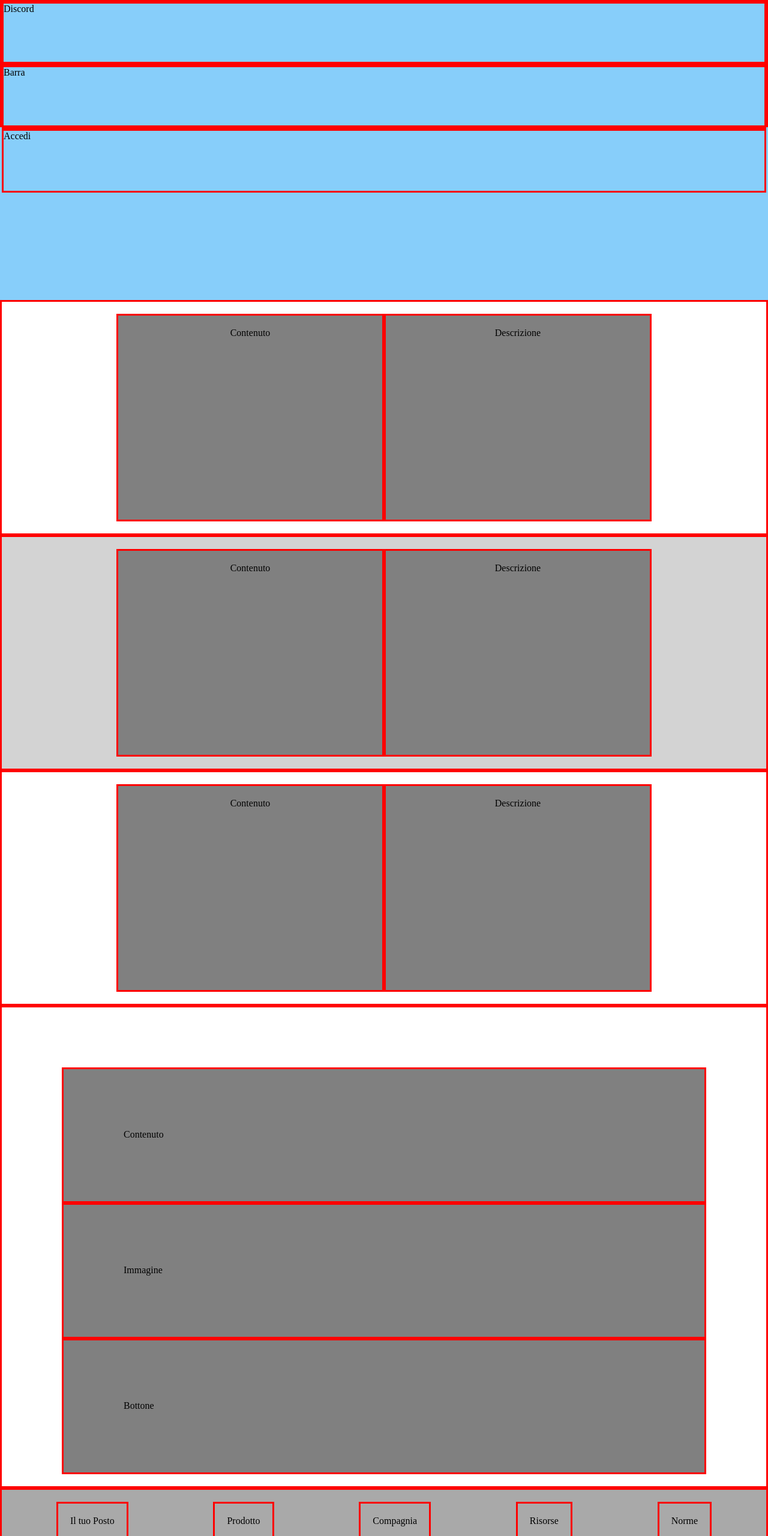
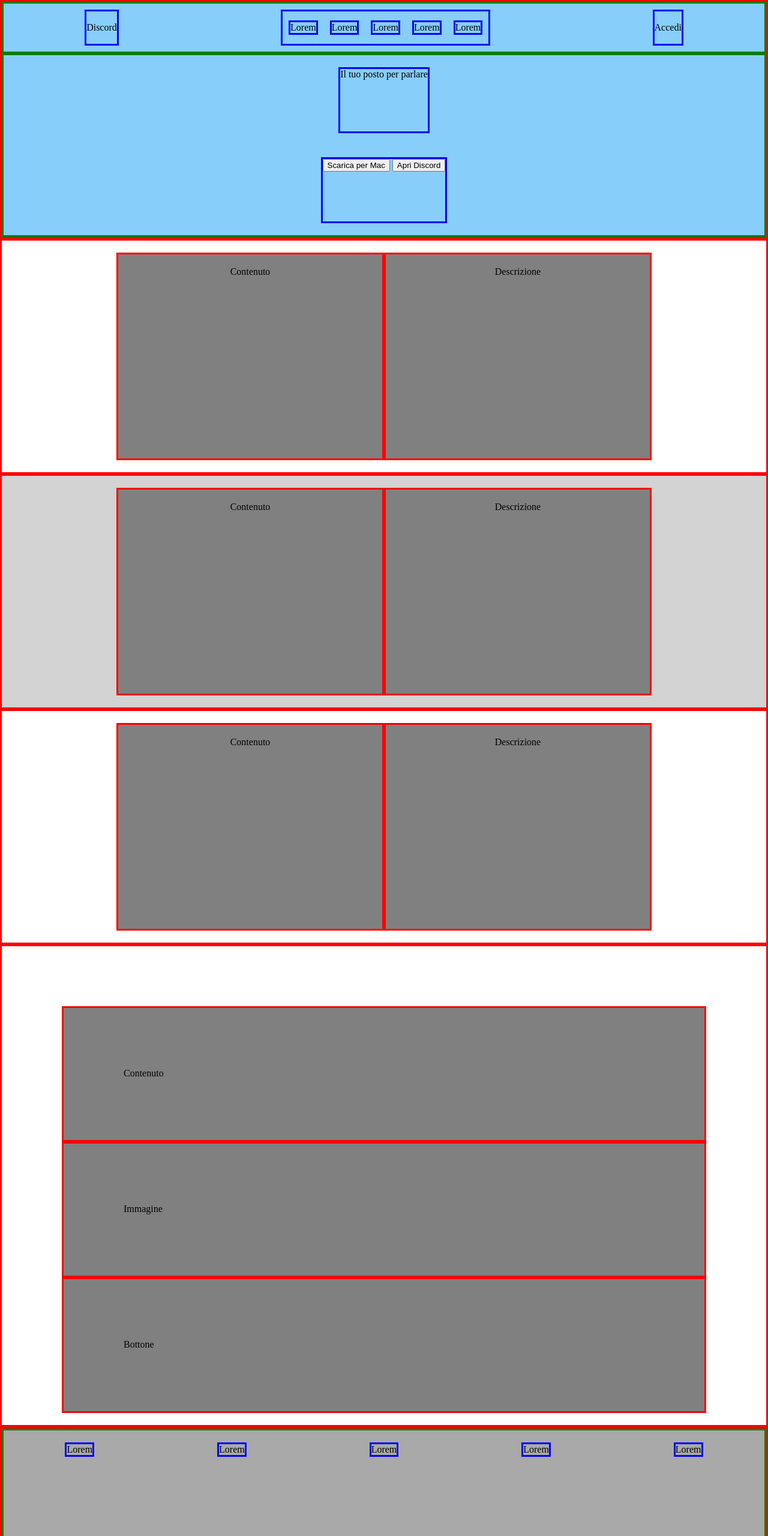
Before and after one commit to DaniloPortelli/htmlcss-struttura-discord, a plain HTML site: page index.html in a window 1280 px wide. Shown: the top 2560 px of the page at 60% size. Drawn offline with Linux system fonts and the light colour scheme.

Commit message:
Add: content

```diff
--- a/index.html
+++ b/index.html
@@ -8,15 +8,22 @@
 </head>
 <body>
     <header>
+       <nav>
+            <div>Discord</div>
+            <div>
+                <div>Lorem</div>
+                <div>Lorem</div>
+                <div>Lorem</div>
+                <div>Lorem</div>
+                <div>Lorem</div>
+            </div>
+            <div>Accedi</div>
+       </nav>
        <section>
-            <div>
-                <div>Discord</div>
-                <div>Barra</div>
-                <div>Accedi</div>
-            </div>
-       </section>
-       <section>
-            <div>
+            <div>Il tuo posto per parlare</div>
+            <div class="buttons">
+                <button>Scarica per Mac</button>
+                <button>Apri Discord</button>
             </div>
        </section>
     </header>
@@ -50,21 +57,19 @@
     </main>
 
     <footer>
-        <section>
+        <section class="link">
+            <div>Lorem</div>
+            <div>Lorem</div>
+            <div>Lorem</div>
+            <div>Lorem</div>
+            <div>Lorem</div>
+        </section>
+        <section class="registrati">
             <div>
-                <div>Il tuo Posto</div>
-                <div>Prodotto</div>
-                <div>Compagnia</div>
-                <div>Risorse</div>
-                <div>Norme</div>
+                <button>Discord</button>
+                <button>Registrati</button>
             </div>
 
-        </section>
-        <section>
-            <div>
-                <div>Discord</div>
-                <div>Registrati</div>
-            </div>
         </section>
 
     </footer>
--- a/style.css
+++ b/style.css
@@ -3,21 +3,45 @@
 }
 
 /* Header */
+header{
+    border: solid red;
+}
 
-header{
+header nav{
+    display: flex;
     background-color: lightskyblue;
-    height: 500px;
+    height: 80px;
+    border: solid green;
+    justify-content: space-around;
+
 }
 
 header section{
     display: flex;
+    background-color: lightskyblue;
+    height: 300px;
+    border: solid green;
     flex-direction: column;
+    align-items: center;
+}
+
+header nav div{
+    display: flex;
+    border: blue solid;
+    margin: 10px;
+    align-items: center;
 }
 
 header section div{
-    border: solid red;
-    height: 100px;
+    border: solid blue;
+    height: 300px;
+    margin: 20px;
 }
+
+.buttons{
+    object-fit: contain;
+}
+
 
 /* Main */
 
@@ -64,12 +88,33 @@ main article div div{
 }
 
 /* Footer */
-footer section div{
-    display: flex;
-    border: solid red;
-    background-color: darkgray;
-    justify-content: space-around;
-    align-items: center;
-    padding: 20px;
+
+footer{
+height: 300px;
+border: solid red;
 
 }
+
+footer section {
+    display: flex;
+    border: solid green;
+    background-color: darkgray;
+    align-items: baseline;
+    justify-content: space-around;
+    padding-top: 20px;
+}
+
+.link{
+    height: 70%;
+}
+
+.registrati{
+    height: 30%;
+}
+
+footer section div{
+    border: solid blue;
+    display: flex;
+    justify-content: space-around;
+
+}
```
